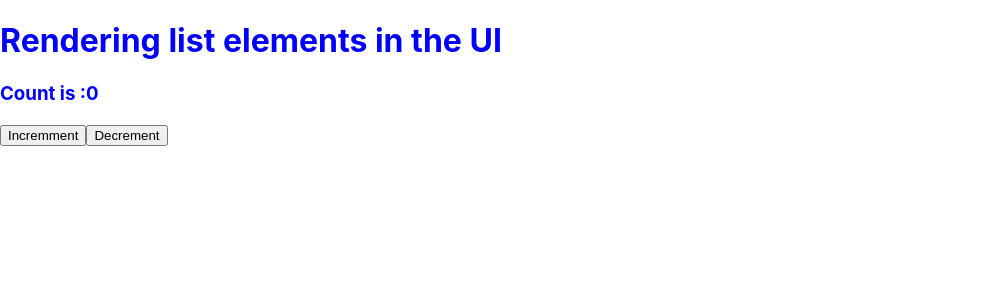
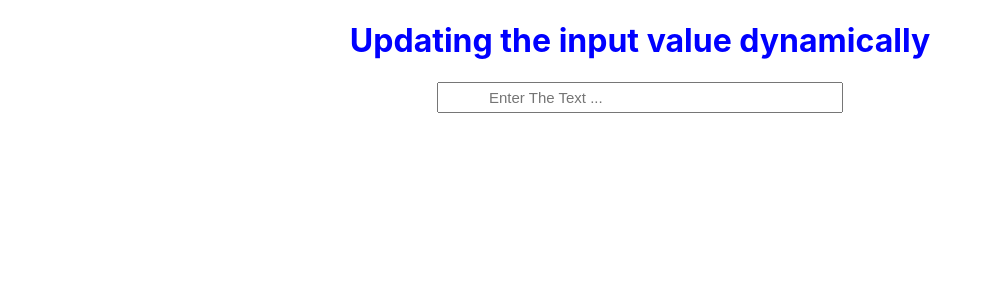
Before and after one commit to S1coder-18/ReactPractice, a React (Create React App) app in the folder tasks/: page / in a window 1280 px wide. Shown: the top 300 px of the page, without its empty margins (0-992 px from the left). Built offline with nearby package versions, Linux system fonts and the light colour scheme.

Commit message:
Updating the input field dynamically

```diff
--- a/tasks/src/App.css
+++ b/tasks/src/App.css
@@ -14,6 +14,9 @@
   }
 }
 
+ h1{
+  text-align: center;
+}
 .App-header {
   background-color: #282c34;
   min-height: 100vh;
--- a/tasks/src/App.js
+++ b/tasks/src/App.js
@@ -4,15 +4,17 @@ import Counter from './components/counter/Counter';
 import Counter1 from './components/counter1/Counter1';
 import Counter2 from './components/counter2/Counter2';
 import Renderlist from './components/task2/Renderlist';
-
+import InputHandle from './components/task3/InputHandle';
 function App() {
   return (
     <div className="App">
-      <h1>Rendering list elements in the UI</h1>
+      <h1>Updating the input value dynamically</h1>
       {/* <Renderlist /> */}
       {/* <Counter1 /> */}
       {/* <Counter1 /> */}
-      <Counter2 />
+      {/* <Counter2 /> */}
+      <InputHandle />
+
     </div>
   );
 }
--- /dev/null
+++ b/tasks/src/components/task3/InputHandle.css
@@ -0,0 +1,16 @@
+
+ .input-field {
+    display: flex;    /* centers the input field*/
+    justify-content: center;   /* centers the input firld hoizantelly*/
+    align-items: center;       /* centers the input fieldvertically*/
+
+}
+
+input {
+    width: 350px;  /* set the width */
+    height: 25px;  /* set the height */
+    text-align:left;  /* it will align the text to the left of input box  */
+    padding-left: 50px; /* give the space to the text to the left of input firld 50px */
+    font-size: 15px;    /* set the font-size of text */
+    border-radius: 1px solid #ccc;
+}
--- /dev/null
+++ b/tasks/src/components/task3/InputHandle.js
@@ -0,0 +1,46 @@
+//Create an input field and update the value .....
+
+import { useState } from "react";
+import './InputHandle.css';
+function InputHandle(){
+
+    // If we dont pass any argument then it will take undefined then it behaves like
+    // uncontrolled component and when we change the value then it changes from uncontrolled to
+    // controlled component whcih should not happen....
+
+    // const[Txt, setTxt] = useState();
+
+    // So, we will pass empty string initially so it won't behave like uncontrolled components...
+
+    const[Txt, setTxt] = useState("");
+
+    const handleChange = (e) => {
+        setTxt(console.log(e.target.value));  // updating the value dynamically...
+    }
+    return(
+        <>
+        <div className="input-field">
+        <input type="text" placeholder="Enter The Text ..." value={Txt}  onChange={handleChange}/>
+        </div>
+        </>
+    )
+}
+
+export default InputHandle;
+
+
+//Below i am writing about e.target.value -----------------------------------
+
+// what is e?
+
+//e stands for event which gets automatically passed to event handler when an event occurs and
+// contains the details about event that occured.
+
+//What is e.target?
+
+// e.target refers to the dom element that triggered the event in this case input is e.target itself.
+//(e.target is an html element)
+
+//what is the e.target.value?
+
+// e.target.value refers to the current value of an input field and retrieve user input dynamically.
```
